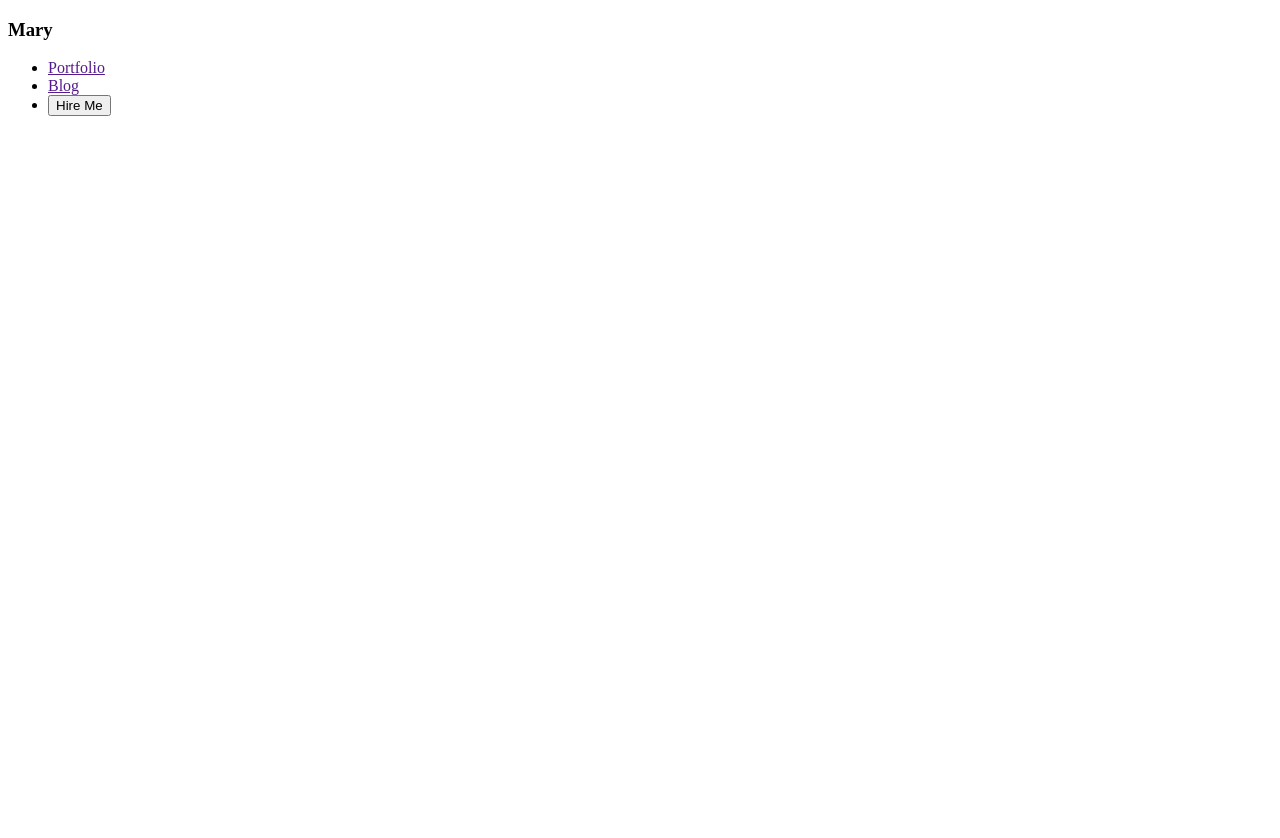
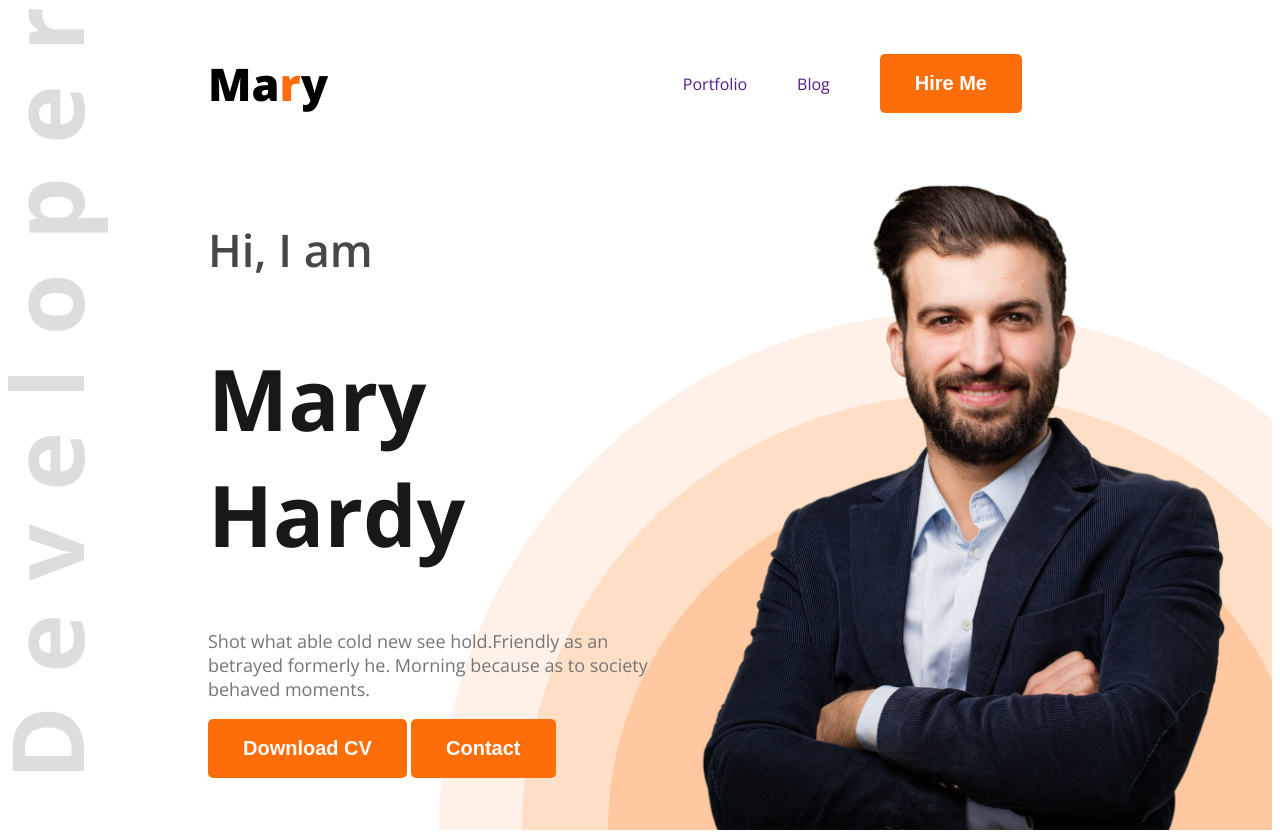
Before and after one commit to jubayer718/web-portfolio-dev, a plain HTML site: page index.html in a window 1280 px wide. Before the commit the page ends 800 px from the top, so only its background shows below. Drawn offline with nearby package versions, Linux system fonts and the light colour scheme.

Commit message:
added banner

```diff
--- a/css/style.css
+++ b/css/style.css
@@ -0,0 +1,94 @@
+
+
+.open-sans-normal {
+  font-family: "Open Sans", sans-serif;
+  font-optical-sizing: auto;
+  font-style: normal;
+  font-variation-settings:
+    "wdth" 100;
+}
+
+
+/* name design */
+.text-primari{
+  color: #FD6E0A;
+}
+.drk-2{
+  color: #474747;
+}
+
+.btn-primary{
+font-size: 20px;
+font-weight: bold;
+background-color: #FD6E0A;
+color: white;
+padding: 18px 35px;
+border-radius: 5px;
+border: none;
+}
+
+
+/* nav style */
+nav{
+  display: flex;
+  align-items: center;
+  justify-content: space-between;
+  margin: 0 200px;
+}
+.nav-title{
+  font-size: 45px;
+  font-weight: 800;
+}
+nav ul{
+  display: flex;
+  align-items: center;
+
+}
+nav ul li {
+  list-style: none;
+  margin-right: 50px;
+}
+nav li a{
+  text-decoration: none;
+}
+
+/* header style */
+.header{
+  background-image: url('../images/developer.png'), url(../images/header_bg.png);
+  background-repeat: no-repeat;
+  background-position: top left, bottom right;
+}
+/* banner-style */
+
+.banner{
+  display: flex;
+  justify-content: space-between;
+  margin: 0 38px 0 200px;
+}
+
+.banner-content{
+  max-width: 580px;
+
+}
+
+.banner-greetings{
+  color: #474747;
+  font-weight: 600;
+  font-size: 45px;
+}
+
+.banner-title{
+  font-weight: bold;
+  font-size: 85px;
+  color: #181818;
+}
+
+.banner-description{
+  font-size: 18px;
+  font-weight: 400;
+  color: #757575;
+}
+
+.portfolio-pic{
+  width: 580px;
+}
--- a/index.html
+++ b/index.html
@@ -6,20 +6,37 @@
   <meta name="viewport" content="width=device-width, initial-scale=1.0">
   <title>portfolio website
   </title>
+  <link rel="preconnect" href="https://fonts.googleapis.com">
+  <link rel="preconnect" href="https://fonts.gstatic.com" crossorigin>
+  <link href="https://fonts.googleapis.com/css2?family=Open+Sans:ital,wght@0,300..800;1,300..800&display=swap"
+    rel="stylesheet">
   <link rel="stylesheet" href="css/style.css">
 </head>
 
-<body>
-  <header>
+<body class="open-sans-normal">
+  <header class="header">
     <nav>
-      <h3>Mary</h3>
+      <h3 class="nav-title">Ma<span class="text-primari">r</span>y</h3>
       <ul>
-        <li><a href="">Portfolio</a></li>
-        <li><a href="">Blog </a></li>
-        <li><a href=""><button>Hire Me</button></a></li>
+        <li><a class=".dark-2" href="">Portfolio</a></li>
+        <li><a class="dark-2" href="">Blog </a></li>
+        <li><a href=""><button class="btn-primary">Hire Me</button></a></li>
       </ul>
 
     </nav>
+    <div class="banner">
+      <div class="banner-content">
+        <h4 class="banner-greetings">Hi, I am</h4>
+        <h1 class="banner-title">Mary Hardy</h1>
+        <p class="banner-description">
+          Shot what able cold new see hold.Friendly as an betrayed formerly he. Morning because as to society behaved
+          moments.
+        </p>
+        <button class="btn-primary">Download CV</button>
+        <button class="btn-primary">Contact</button>
+      </div>
+      <img class="portfolio-pic" src="images/hardy.png" alt="Mary hardy">
+    </div>
   </header>
   <main></main>
   <footer></footer>
```
Also changed, not shown: images/developer.png (added), images/hardy.png (added), images/header_bg.png (added).
